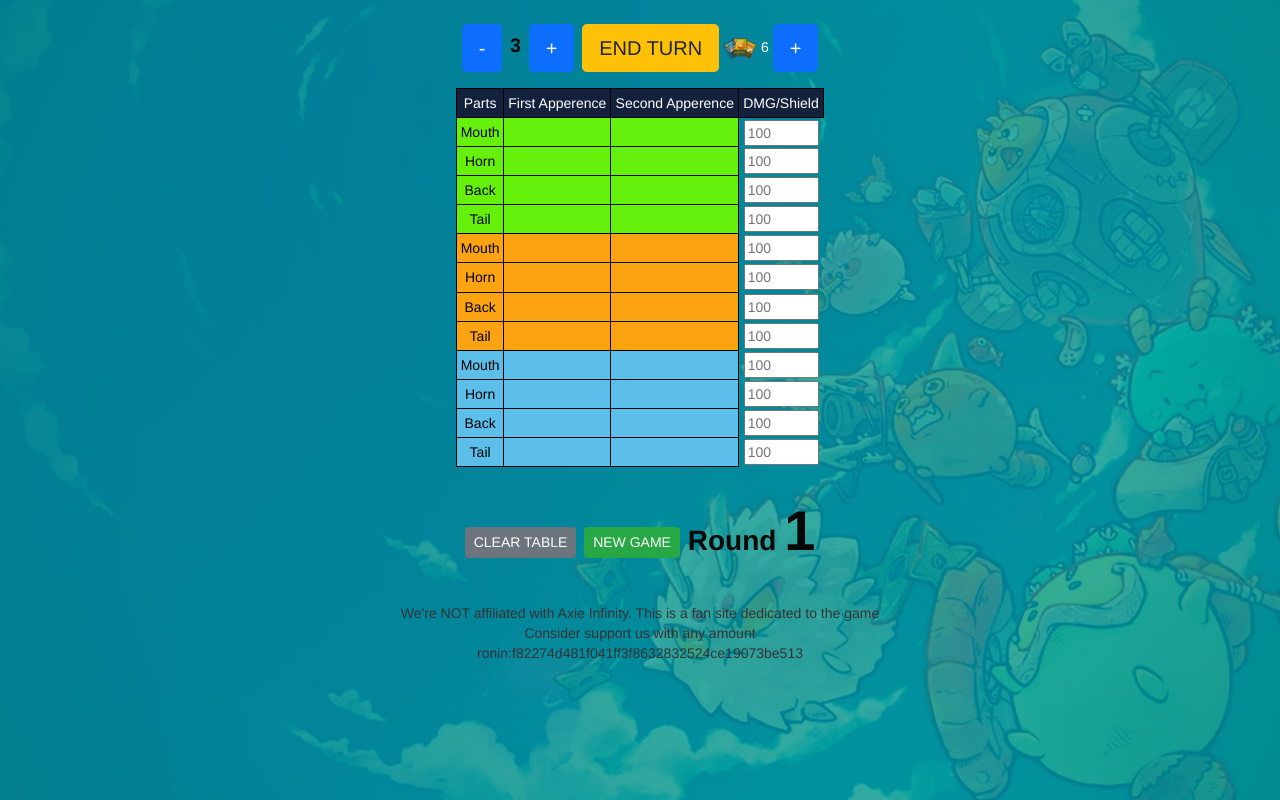
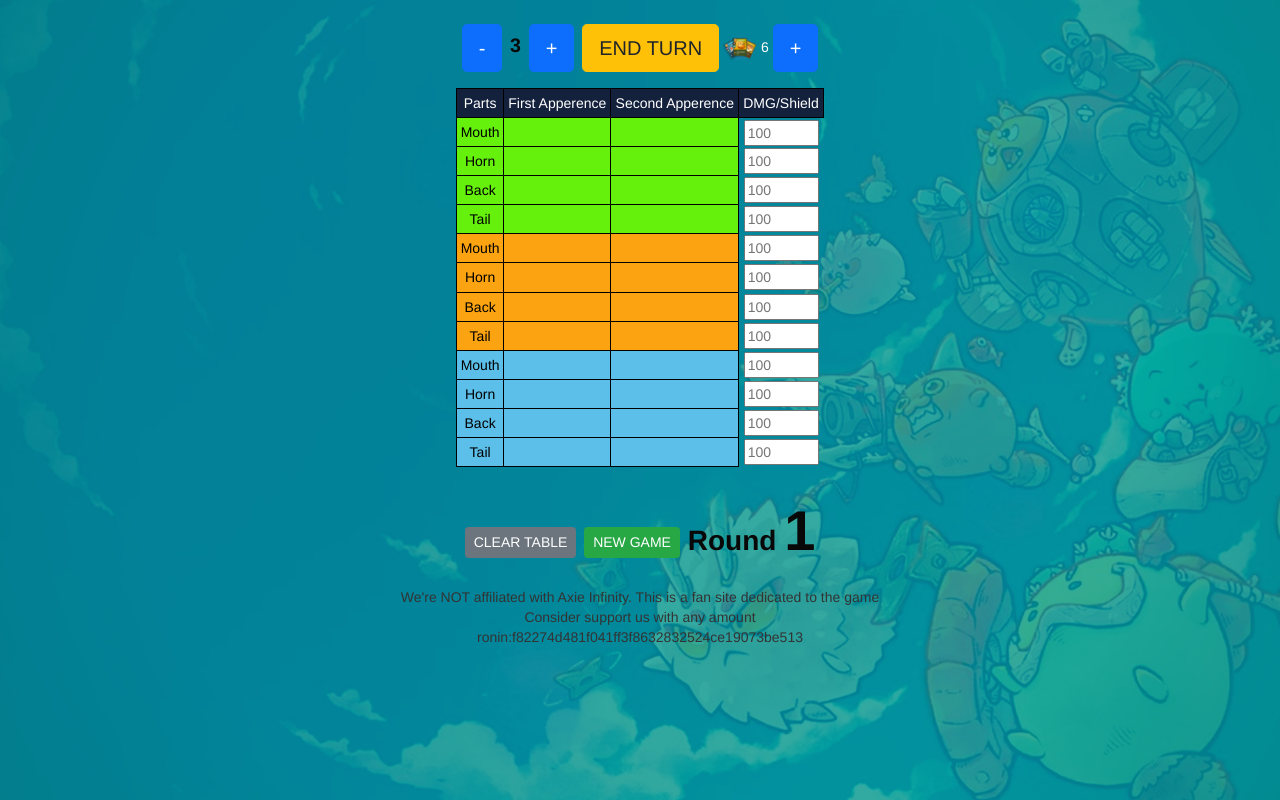
Before and after one commit to fixth3dev/project1.3, a plain HTML site: page index.html in a window 1280 px wide. Drawn offline with nearby package versions, Linux system fonts and the light colour scheme.

Commit message:
fotter p-2

```diff
--- a/index.html
+++ b/index.html
@@ -172,7 +172,7 @@
 </body>
 <footer >
   <!-- Copyright -->
-  <div class="text-center p-4" style="background-color: transparent;">
+  <div class="text-center p-2" style="background-color: transparent;">
 
     We're NOT affiliated with Axie Infinity. This is a fan site dedicated to the game<br>
     Consider support us with any amount<br>
```
